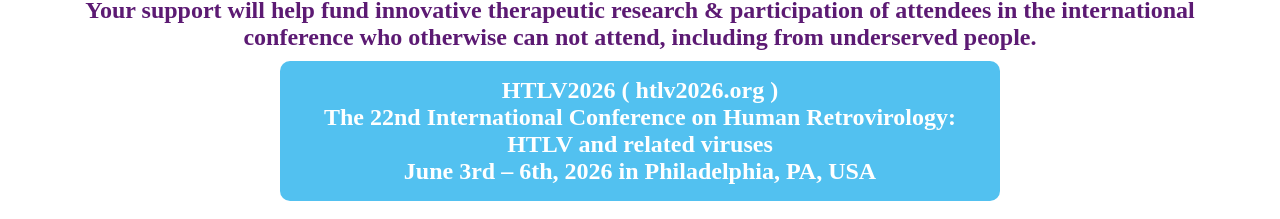
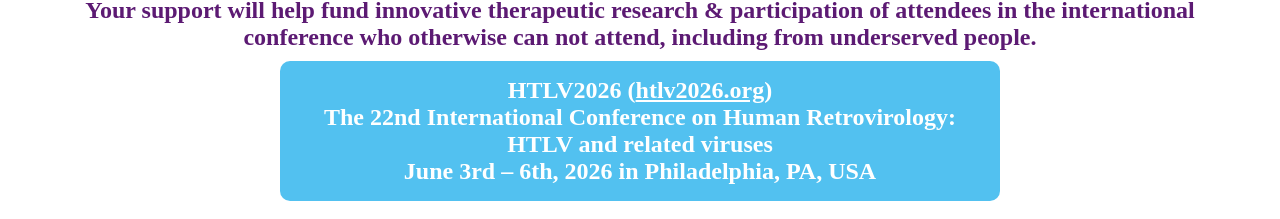
Before and after one commit to swarajtrivedi/cfrc-fundraiser, a React (Create React App) app: page / in a window 1280 px wide. Shown: the part 542-761 px from the top of the page. Built offline with nearby package versions, Linux system fonts and the light colour scheme.

Commit message:
editing hyperlink

```diff
--- a/src/components/HomePage.tsx
+++ b/src/components/HomePage.tsx
@@ -247,11 +247,20 @@
         </Paragraph>
 
         <FooterBox>
-          <WhiteParagraph>
-            <strong>HTLV2026</strong> ( htlv2026.org )<br />
-            The 22nd International Conference on Human Retrovirology: HTLV and related viruses<br />
-            June 3rd – 6th, 2026 in Philadelphia, PA, USA
-          </WhiteParagraph>
+        <WhiteParagraph>
+          <strong>HTLV2026</strong> (
+          <a
+            href="https://htlv2026.org"
+            target="_blank"
+            rel="noopener noreferrer"
+            style={{ color: "white", textDecoration: "underline" }}
+          >
+            htlv2026.org
+          </a>
+          )<br />
+          The 22nd International Conference on Human Retrovirology: HTLV and related viruses<br />
+          June 3rd – 6th, 2026 in Philadelphia, PA, USA
+        </WhiteParagraph>
         </FooterBox>
 
         <ButtonRow>
```
